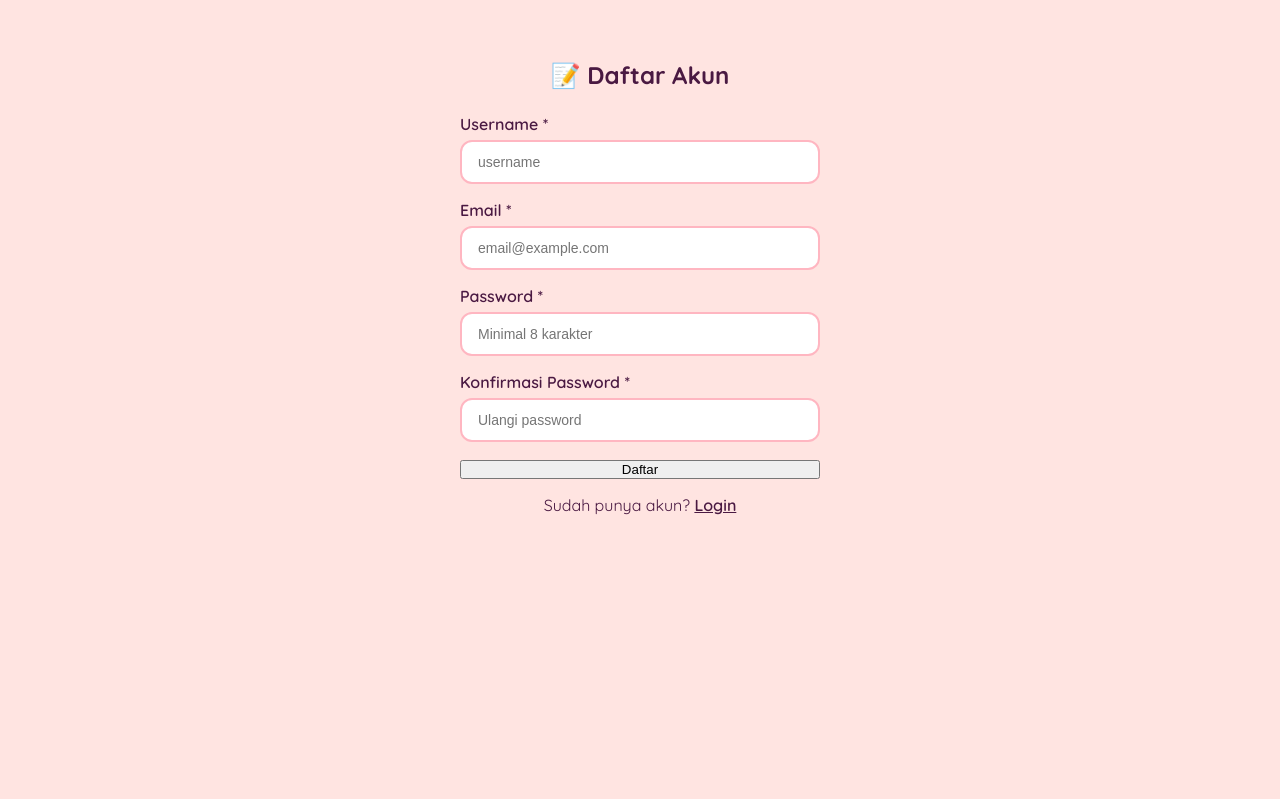
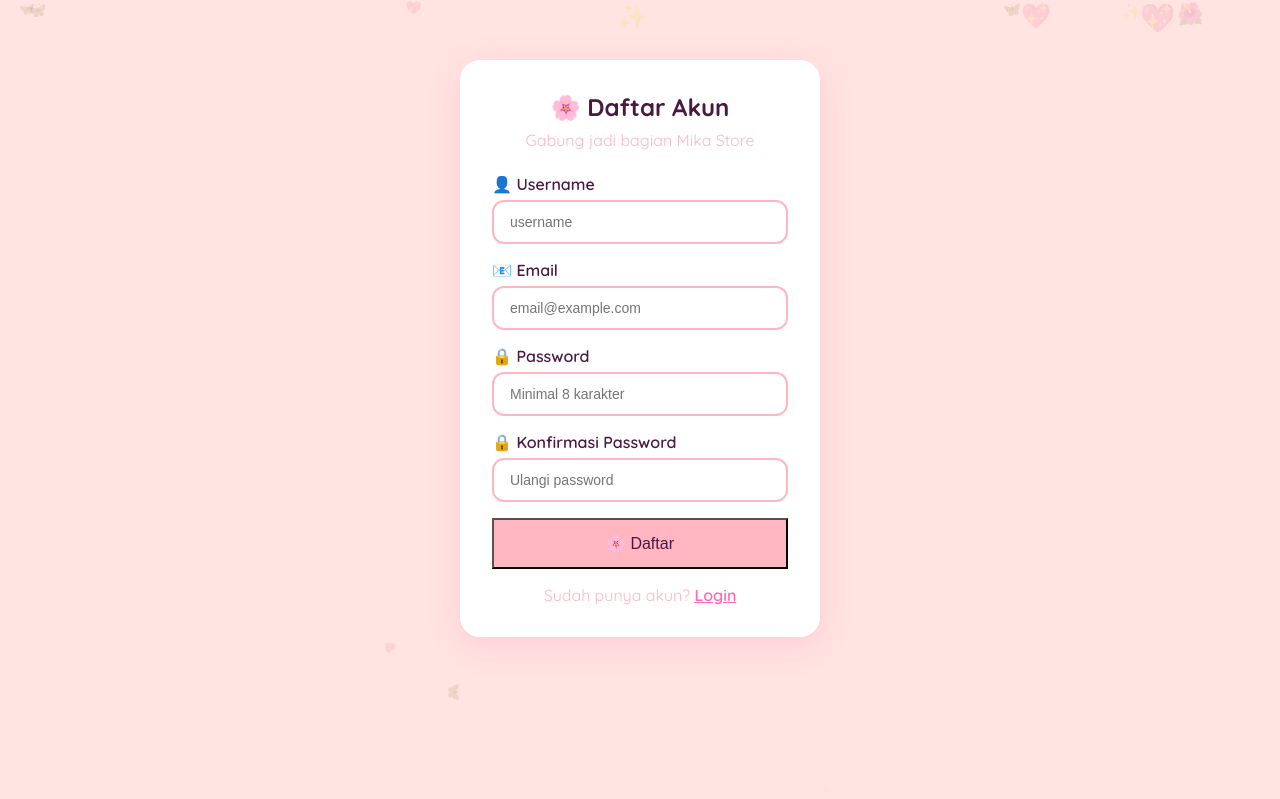
Before and after one commit to mika-store/mikastore, a website: page public/register.html in a window 1280 px wide. Drawn offline with Linux system fonts and the light colour scheme.

Commit message:
Update register.html

```diff
--- a/public/register.html
+++ b/public/register.html
@@ -3,41 +3,62 @@
 <head>
   <meta charset="UTF-8">
   <meta name="viewport" content="width=device-width, initial-scale=1.0">
-  <title>Daftar - Mika Store</title>
+  <title>🌸 Daftar - Mika Store</title>
   <link rel="stylesheet" href="/css/style.css">
 </head>
 <body>
+  <div class="floating-hearts" id="floatingHearts"></div>
+
   <div class="container" style="max-width:400px;margin:60px auto;">
-    <div class="card">
-      <h2 style="text-align:center;margin-bottom:24px;">📝 Daftar Akun</h2>
+    <div class="wallet-card">
+      <h2 style="text-align:center;margin-bottom:8px;">🌸 Daftar Akun</h2>
+      <p style="text-align:center;color:var(--pink-light);margin-bottom:24px;">Gabung jadi bagian Mika Store</p>
       <form id="registerForm" onsubmit="handleRegister(event)">
         <div class="form-group">
-          <label>Username <span class="required">*</span></label>
+          <label>👤 Username</label>
           <input type="text" id="username" class="form-control" placeholder="username" required minlength="3">
         </div>
         <div class="form-group">
-          <label>Email <span class="required">*</span></label>
+          <label>📧 Email</label>
           <input type="email" id="email" class="form-control" placeholder="email@example.com" required>
         </div>
         <div class="form-group">
-          <label>Password <span class="required">*</span></label>
+          <label>🔒 Password</label>
           <input type="password" id="password" class="form-control" placeholder="Minimal 8 karakter" required minlength="8">
         </div>
         <div class="form-group">
-          <label>Konfirmasi Password <span class="required">*</span></label>
+          <label>🔒 Konfirmasi Password</label>
           <input type="password" id="confirmPassword" class="form-control" placeholder="Ulangi password" required>
         </div>
-        <div id="registerError" style="display:none;color:var(--danger);margin-bottom:12px;"></div>
-        <button type="submit" class="btn btn-secondary" style="width:100%;justify-content:center;">Daftar</button>
-        <p style="text-align:center;margin-top:16px;color:var(--gray);">
-          Sudah punya akun? <a href="/login.html" style="color:var(--primary);font-weight:600;">Login</a>
+        <div id="registerError" style="display:none;color:#f44336;margin-bottom:12px;"></div>
+        <button type="submit" class="btn btn-soft" style="width:100%;padding:14px;font-size:16px;">🌸 Daftar</button>
+        <p style="text-align:center;margin-top:16px;color:var(--pink-light);">
+          Sudah punya akun? <a href="/login.html" style="color:var(--pink);font-weight:600;">Login</a>
         </p>
       </form>
     </div>
   </div>
 
   <script>
-    const API_URL = 'https://mika-store-backend.onrender.com/api';
+    const API_URL = window.location.origin + '/api';
+
+    // Create floating hearts
+    function createHearts() {
+      const container = document.getElementById('floatingHearts');
+      if (!container) return;
+      const emojis = ['🌸', '💖', '✨', '🦋', '🌺'];
+      for (let i = 0; i < 12; i++) {
+        const heart = document.createElement('div');
+        heart.className = 'heart';
+        heart.textContent = emojis[Math.floor(Math.random() * emojis.length)];
+        heart.style.left = Math.random() * 100 + '%';
+        heart.style.fontSize = (Math.random() * 18 + 12) + 'px';
+        heart.style.animationDuration = (Math.random() * 15 + 10) + 's';
+        heart.style.animationDelay = (Math.random() * 20) + 's';
+        container.appendChild(heart);
+      }
+    }
+    createHearts();
 
     async function handleRegister(e) {
       e.preventDefault();
@@ -50,7 +71,7 @@
       errorDiv.style.display = 'none';
 
       if (password !== confirmPassword) {
-        errorDiv.textContent = 'Password dan konfirmasi tidak sama';
+        errorDiv.textContent = '🌸 Password dan konfirmasi tidak sama!';
         errorDiv.style.display = 'block';
         return;
       }
@@ -59,20 +80,20 @@
         const response = await fetch(`${API_URL}/auth/register`, {
           method: 'POST',
           headers: { 'Content-Type': 'application/json' },
-          credentials: 'include',
           body: JSON.stringify({ username, email, password, confirmPassword })
         });
 
         const data = await response.json();
 
         if (data.status === 'success') {
+          localStorage.setItem('token', data.data.token);
           window.location.href = '/';
         } else {
-          errorDiv.textContent = data.message || data.errors?.map(e => e.message).join(', ') || 'Registrasi gagal';
+          errorDiv.textContent = data.message || data.errors?.map(e => e.message).join(', ') || '🌸 Registrasi gagal!';
           errorDiv.style.display = 'block';
         }
       } catch (error) {
-        errorDiv.textContent = 'Gagal menghubungi server';
+        errorDiv.textContent = '🌸 Gagal menghubungi server';
         errorDiv.style.display = 'block';
       }
     }
```
